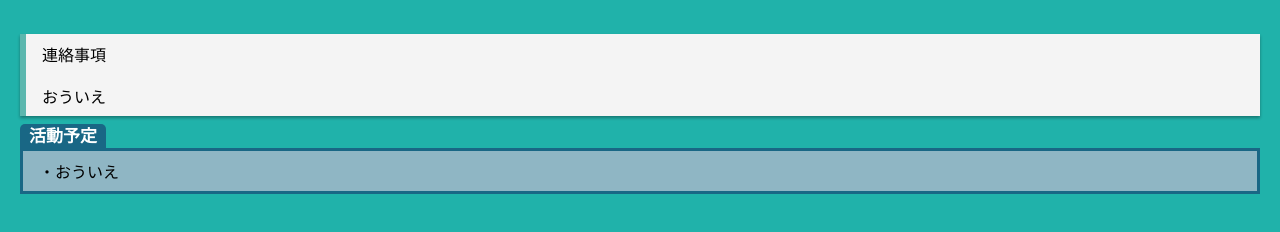
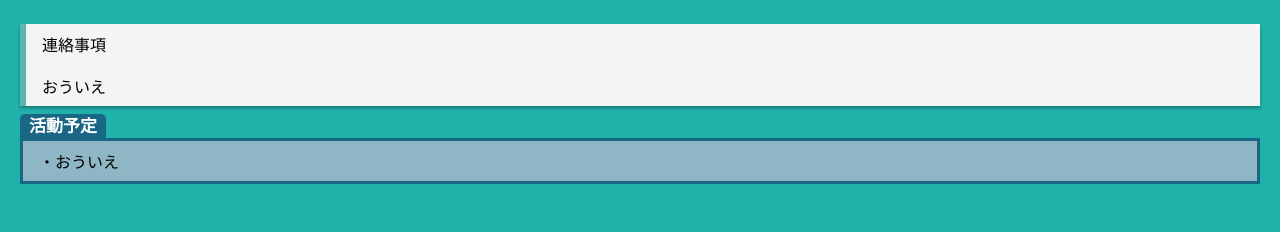
Before and after one commit to kaidays/kaidays.github.io, a plain HTML site: page index.html in a window 1280 px wide. Shown: the part 52-284 px from the top of the page. Drawn offline with Linux system fonts and the light colour scheme.

Commit message:
#0019
padding-top
padding-bottom
の値を「20px→10px」に変更

```diff
--- a/front.css
+++ b/front.css
@@ -79,8 +79,8 @@ li {
 
 
 .main-yohaku {	/* main要素全てを囲む<div>に適用。左端から20px余白を取る */
-	padding-top: 20px; /*新規追加*/
-	padding-bottom: 20px; /*新規追加*/
+	padding-top: 10px;
+	padding-bottom: 10px;
 	padding-left: 20px;
 	padding-right: 20px;
 }
```
Also changed, not shown: 1 other file.
